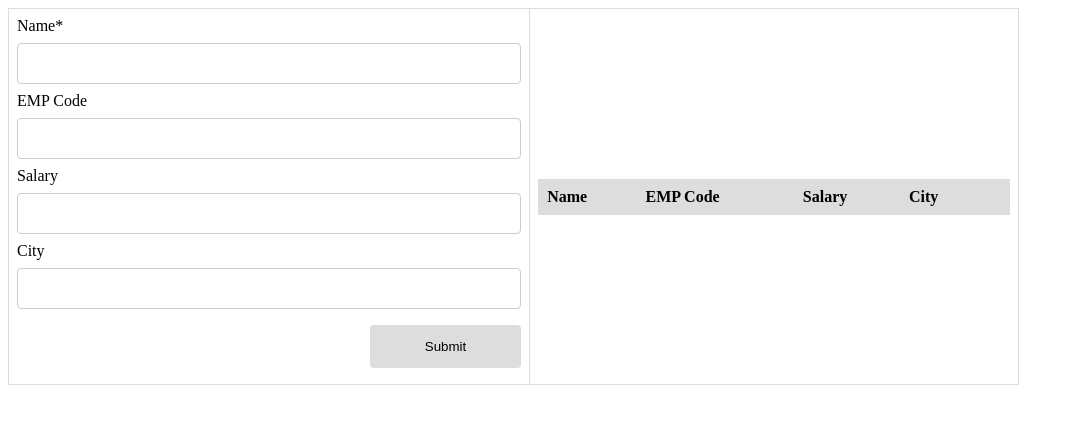
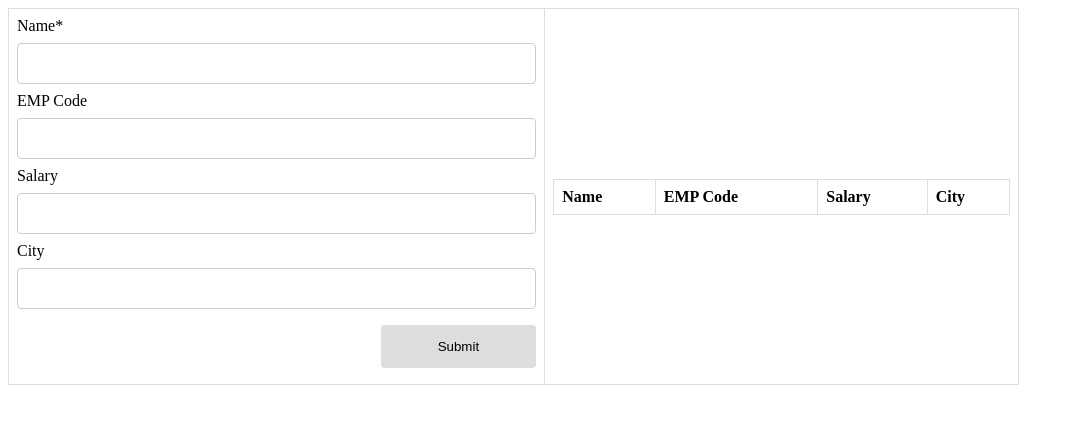
Before and after one commit to divyakj13/js, a plain HTML site: page index.html in a window 1280 px wide. Shown: the whole page, without its empty margins (0-1074 px from the left). Drawn offline with Linux system fonts and the light colour scheme.

Commit message:
Update index.html

```diff
--- a/index.html
+++ b/index.html
@@ -36,15 +36,15 @@
             </td>
             <td>
                 <table class="list" id="employeeList">
-                    <thead>
+
                         <tr>
                             <th>Name</th>
                             <th>EMP Code</th>
                             <th>Salary</th>
                             <th>City</th>
-                            <th></th>
+
                         </tr>
-                    </thead>
+
                     <tbody>
 
                     </tbody>
```
